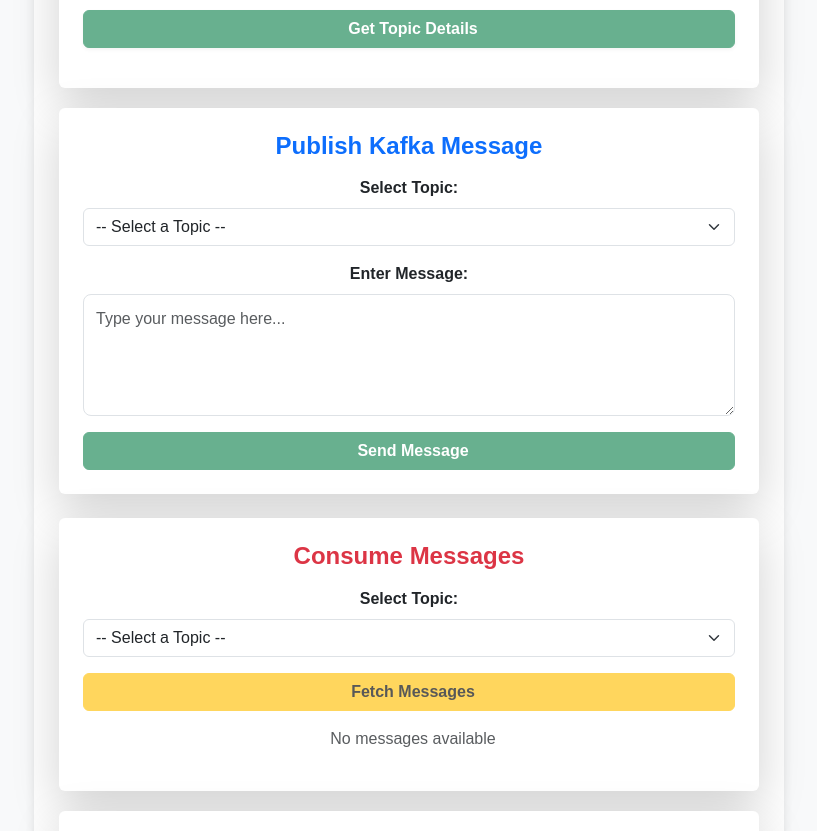
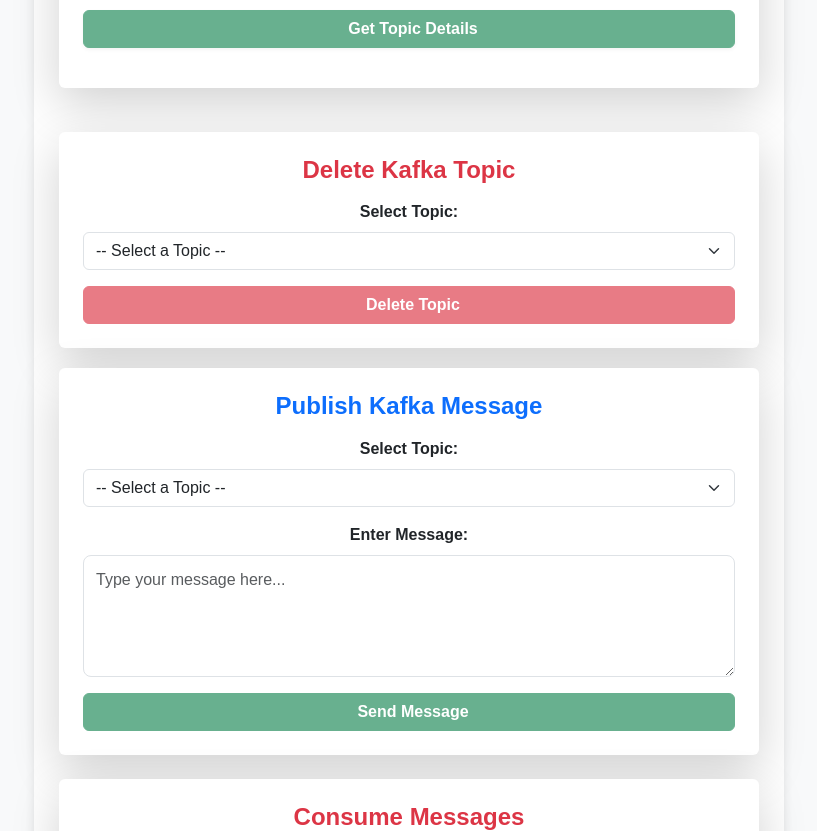
Before and after one commit to siddhantpatni0407/react-kafka-manager-ui, a React (Create React App) app: page / in a window 1280 px wide. Shown: the part 1680-2511 px from the top of the page, without its empty margins (231-1048 px from the left). Built offline with nearby package versions, Linux system fonts and the light colour scheme.

Commit message:
Added Delete Kafka Topic function
Added Delete Kafka Topic function

```diff
--- a/src/components/KafkaControls.js
+++ b/src/components/KafkaControls.js
@@ -37,6 +37,10 @@
 
   const [isCheckingHealth, setIsCheckingHealth] = useState(false);
   const [kafkaHealthStatus, setKafkaHealthStatus] = useState("");
+
+  const [topicToDelete, setTopicToDelete] = useState("");
+  const [isDeletingTopic, setIsDeletingTopic] = useState(false);
+  const [deleteTopicResponse, setDeleteTopicResponse] = useState("");
 
   const checkKafkaHealth = async () => {
     try {
@@ -251,6 +255,44 @@
     }
 
     handleAction(url, "POST", {}, "create");
+  };
+
+  const deleteKafkaTopic = async () => {
+    if (!topicToDelete) {
+      setDeleteTopicResponse("Please select a topic to delete.");
+      return;
+    }
+
+    try {
+      setIsDeletingTopic(true);
+
+      // Use query parameter instead of request body
+      const url = `${
+        API_ENDPOINTS.DELETE_KAFKA_TOPIC_URL
+      }?topicName=${encodeURIComponent(topicToDelete)}`;
+
+      const response = await fetch(url, {
+        method: "DELETE",
+        headers: {
+          Accept: "application/json",
+        },
+      });
+
+      if (!response.ok) {
+        const errorText = await response.text();
+        throw new Error(
+          `HTTP error! Status: ${response.status} - ${errorText}`
+        );
+      }
+
+      const data = await response.json();
+      setDeleteTopicResponse(data?.message || "Topic deleted successfully.");
+    } catch (error) {
+      console.error("Error deleting topic:", error);
+      setDeleteTopicResponse(`Failed to delete topic: ${error.message}`);
+    } finally {
+      setIsDeletingTopic(false);
+    }
   };
 
   const handleGetTopicDetails = () => {
@@ -658,6 +700,61 @@
         )}
       </div>
 
+      {/* Delete Kafka Topic Section */}
+      <div className="card shadow-lg p-4 border-0 mt-4">
+        <h4 className="text-danger text-center mb-3 fw-bold">
+          <i className="bi bi-x-circle fs-6"></i> Delete Kafka Topic
+        </h4>
+
+        {/* Topic Selection Dropdown */}
+        <div className="mb-3">
+          <label htmlFor="delete-topic-select" className="form-label fw-bold">
+            Select Topic:
+          </label>
+          <select
+            id="delete-topic-select"
+            className="form-select"
+            onChange={(e) => setTopicToDelete(e.target.value)}
+            value={topicToDelete}
+            aria-label="Select Kafka Topic to Delete"
+          >
+            <option value="">-- Select a Topic --</option>
+            {topics.map((topic) => (
+              <option key={topic} value={topic}>
+                {topic}
+              </option>
+            ))}
+          </select>
+        </div>
+
+        {/* Delete Topic Button */}
+        <button
+          className="btn btn-danger w-100 fw-bold d-flex align-items-center justify-content-center gap-2"
+          onClick={deleteKafkaTopic}
+          disabled={!topicToDelete || isDeletingTopic}
+        >
+          {isDeletingTopic ? (
+            <>
+              <i className="spinner-border spinner-border-sm"></i> Deleting...
+            </>
+          ) : (
+            <>
+              <i className="bi bi-trash"></i> Delete Topic
+            </>
+          )}
+        </button>
+
+        {/* Response Message */}
+        {deleteTopicResponse && (
+          <div
+            className="alert alert-warning mt-3 text-center fw-bold shadow-sm"
+            role="alert"
+          >
+            {deleteTopicResponse}
+          </div>
+        )}
+      </div>
+
       <div>
         {/* Publish Kafka Message Section */}
         <div className="card shadow-lg p-4 border-0 mb-2">
--- a/src/components/constants.js
+++ b/src/components/constants.js
@@ -8,5 +8,6 @@
   GET_TOPIC_DETAILS_URL: "http://localhost:8081/api/v1/kafka-service/kafka/topic/details", // GET endpoint for getting topic details
   KAFKA_PUBLISH_MESSAGE_URL : "http://localhost:8081/api/v1/kafka-service/kafka/publish",
   KAFKA_CONSUME_MESSAGE_URL : "http://localhost:8081/api/v1/kafka-service/kafka/consume",
-  KAFKA_CONSUME_HEALTH_CHECK_URL : "http://localhost:8081/api/v1/kafka-service/kafka/health"
+  KAFKA_CONSUME_HEALTH_CHECK_URL : "http://localhost:8081/api/v1/kafka-service/kafka/health",
+  DELETE_KAFKA_TOPIC_URL : "http://localhost:8081/api/v1/kafka-service/kafka/topic"
 };
```
